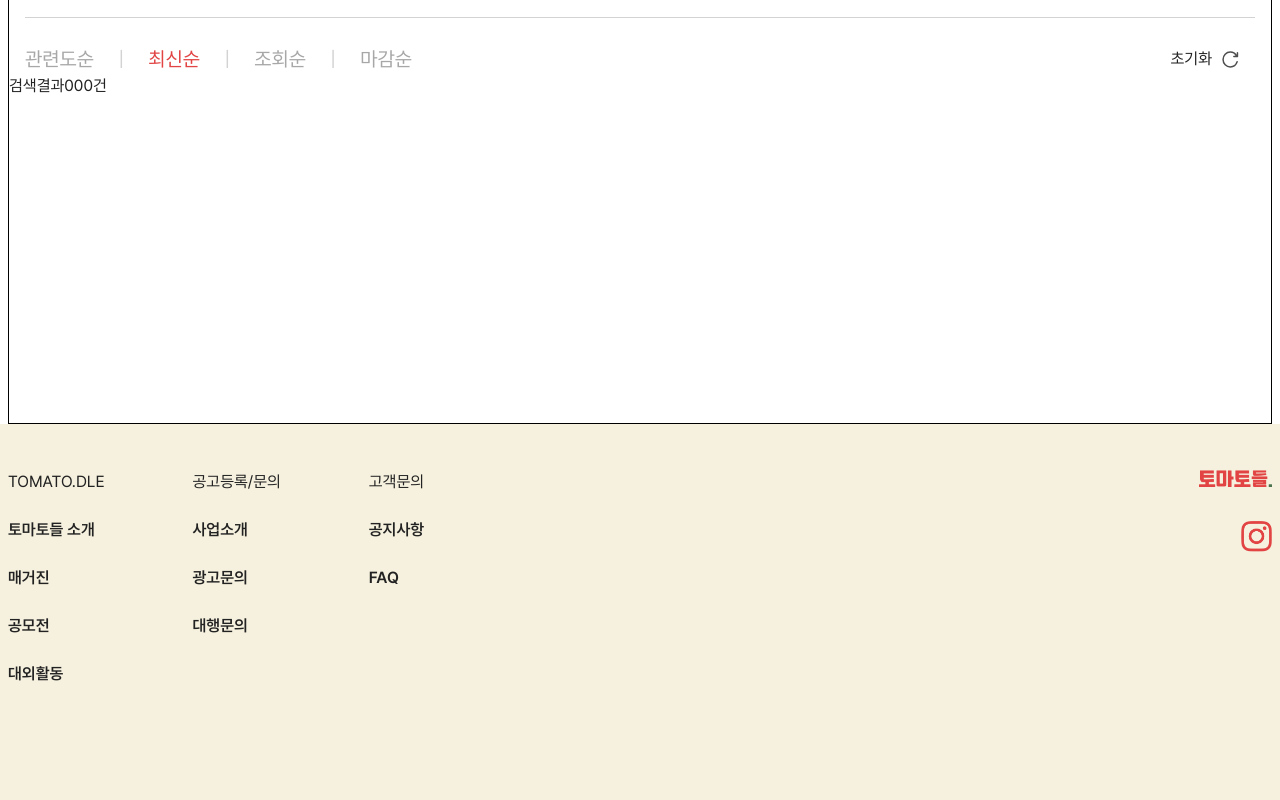
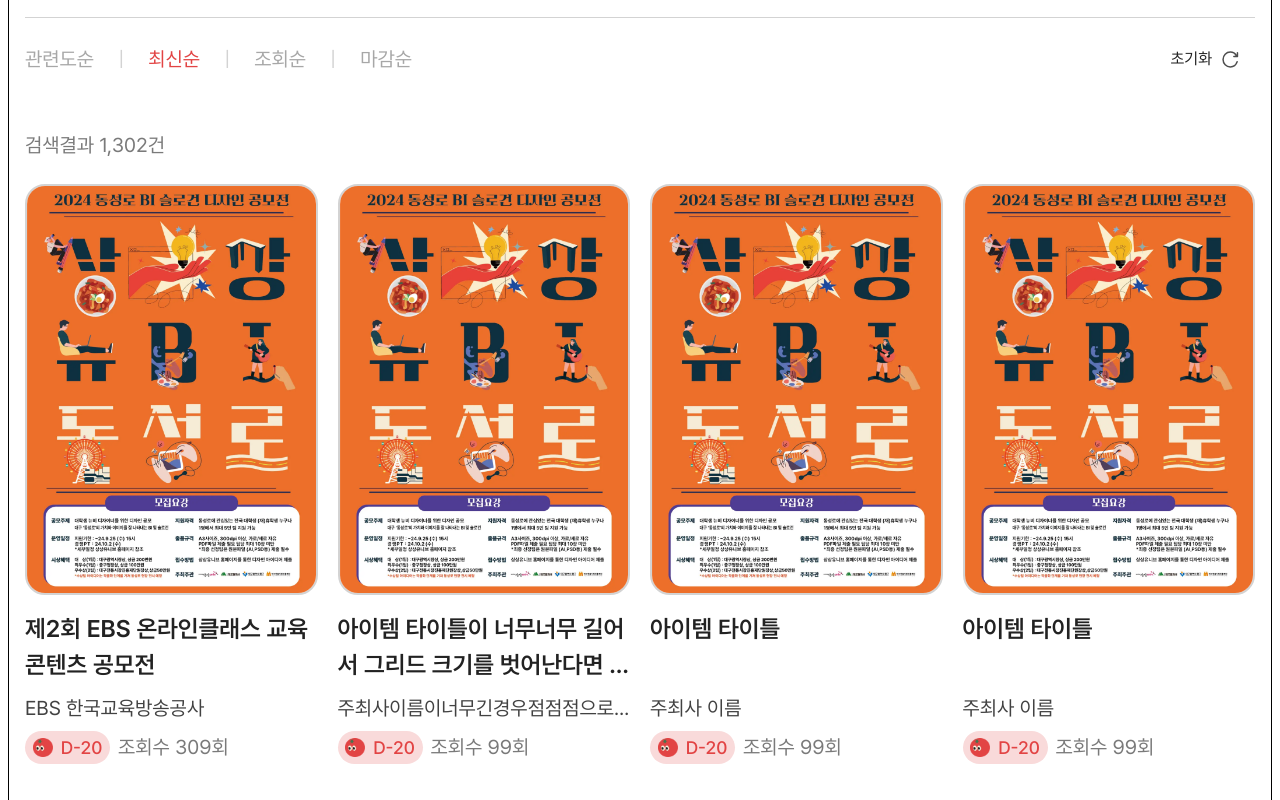
Before and after one commit to toktokhan-tomato/tomatos, a Next.js app: page /contest in a window 1280 px wide. Shown: the part 460-1260 px from the top of the page. Built offline with nearby package versions, Linux system fonts and the light colour scheme.

Commit message:
feat: Style Card section and implement basic features

```diff
--- a/src/app/contest/page.tsx
+++ b/src/app/contest/page.tsx
@@ -1,7 +1,60 @@
+import CardList from "@/components/common/CardList";
 import Filter from "@/components/common/Filter";
 import PageTitle from "@/components/common/PageTitle";
 import ResultCount from "@/components/common/ResultCount";
 import SortingOptions from "@/components/common/SortingOptions";
+
+const dummy: Card[] = [
+  {
+    id: 0,
+    image: "/images/contest_poster.png",
+    title: "제2회 EBS 온라인클래스 교육 콘텐츠 공모전",
+    organizer: "EBS 한국교육방송공사",
+    endAt: "2024.11.15",
+    views: 309,
+  },
+  {
+    id: 1,
+    image: "/images/contest_poster.png",
+    title:
+      "아이템 타이틀이 너무너무 길어서 그리드 크기를 벗어난다면 어떻게 하면 좋을까요",
+    organizer: "주최사이름이너무긴경우점점점으로처리하는예시",
+    endAt: "2024.11.15",
+    views: 99,
+  },
+  {
+    id: 2,
+    image: "/images/contest_poster.png",
+    title: "아이템 타이틀",
+    organizer: "주최사 이름",
+    endAt: "2024.11.15",
+    views: 99,
+  },
+  {
+    id: 3,
+    image: "/images/contest_poster.png",
+    title: "아이템 타이틀",
+    organizer: "주최사 이름",
+    endAt: "2024.11.15",
+    views: 99,
+  },
+  {
+    id: 4,
+    image: "/images/contest_poster.png",
+    title: "아이템 타이틀",
+    organizer: "주최사 이름",
+    endAt: "2024.11.15",
+    views: 99,
+  },
+  {
+    id: 5,
+    image: "/images/contest_poster.png",
+    title: "아이템 타이틀",
+    organizer: "주최사 이름",
+    endAt: "2024.11.15",
+    views: 99,
+  },
+];
 
 export default function ContestPage() {
   return (
@@ -10,6 +63,7 @@
       <Filter />
       <SortingOptions />
       <ResultCount />
+      <CardList items={dummy} />
     </div>
   );
 }
--- /dev/null
+++ b/src/components/common/CardItem.tsx
@@ -0,0 +1,49 @@
+import Image from "next/image";
+import DdayTag from "@/components/common/DdayTag";
+
+interface CardItemProps {
+  item: {
+    image: string;
+    title: string;
+    organizer: string;
+    endAt: string;
+    views: number;
+  };
+}
+
+export default function CardItem({ item }: CardItemProps) {
+  const truncateText = (text: string, maxLength: number) => {
+    if (text.length > maxLength) {
+      return text.slice(0, maxLength) + "...";
+    }
+    return text;
+  };
+
+  // 제목은 42자, 주최사는 25자로 제한
+  const truncatedTitle = truncateText(item.title, 42);
+  const truncatedOrganizer = truncateText(item.organizer, 25);
+
+  return (
+    <div className="flex flex-col mb-14">
+      <Image
+        src={item.image}
+        alt={item.title}
+        width={300}
+        height={360}
+        className="border-2 border-[#D3D3D3] rounded-[20px] mb-4"
+      />
+      <p className="text-[24px] text-[#222222] font-[600] h-[74px] mb-2 line-clamp-2">
+        {truncatedTitle}
+      </p>
+      <p className="text-[20px] text-[#424242] mb-2 truncate">
+        {truncatedOrganizer}
+      </p>
+      <div className="flex items-center gap-2">
+        <DdayTag endAt="2024.11.12" iconNm="tomatoIconRed2" />
+        <span className="text-[20px] text-[#7A7A7A]">
+          조회수 {item.views}회
+        </span>
+      </div>
+    </div>
+  );
+}
--- /dev/null
+++ b/src/components/common/CardList.tsx
@@ -0,0 +1,11 @@
+import CardItem from "./CardItem";
+
+export default function CardList({ items }: { items: Card[] }) {
+  return (
+    <div className="grid grid-cols-4 gap-5 mx-4">
+      {items.map((item) => (
+        <CardItem key={item.id} item={item} />
+      ))}
+    </div>
+  );
+}
--- a/src/components/common/ResultCount.tsx
+++ b/src/components/common/ResultCount.tsx
@@ -1,7 +1,7 @@
 export default function ResultCount() {
   return (
-    <p>
-      검색결과<span>000</span>건
+    <p className="text-[#7A7A7A] text-[20px] ml-4 mt-[56px] mb-[24px]">
+      검색결과 1,302건
     </p>
   );
 }
```
Also changed, not shown: src/types/type.d.ts (+6 -7 lines).
